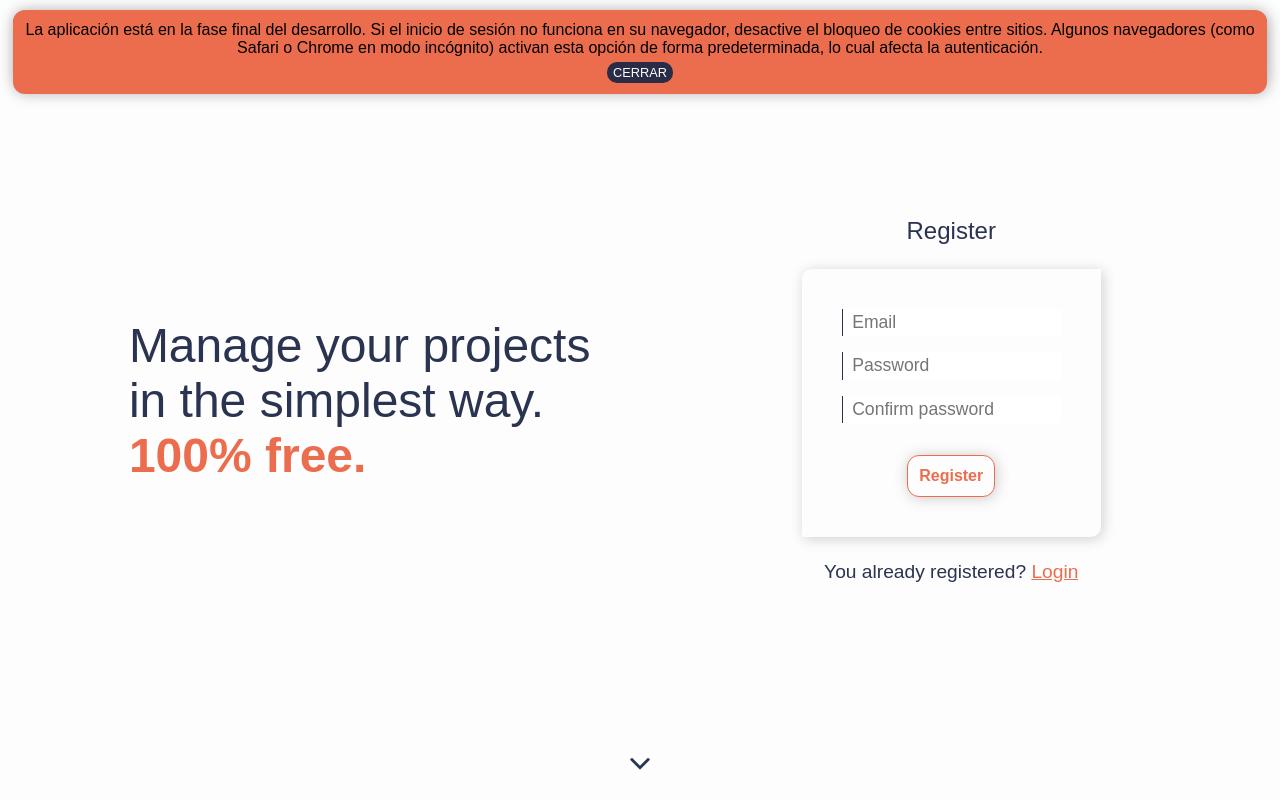
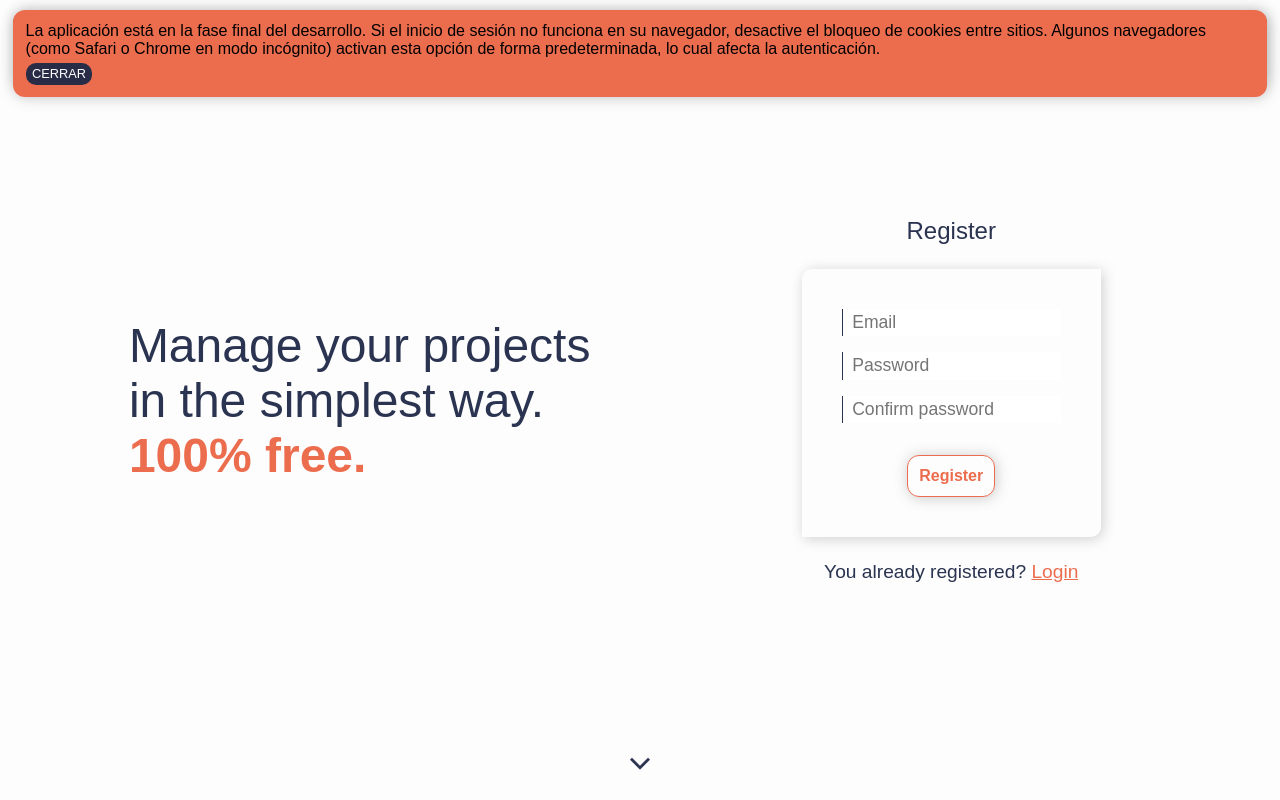
Before and after one commit to Silber16/PPManagerFront, a React (Vite) app: page / in a window 1280 px wide. Shown: the top 800 px of the page. Built offline with nearby package versions, Linux system fonts and the light colour scheme; no server answers; a web font is replaced by a local one.

Commit message:
css detail AccessMessage

```diff
--- a/src/components/WeekTimeUse.jsx
+++ b/src/components/WeekTimeUse.jsx
@@ -26,7 +26,7 @@ export default function WeekTimeUse() {
           <li className='weekUssage-container__sub-container--day' key={index}>
               <label>{new Date(day.day).toLocaleDateString()}</label>
               <strong>
-                {ToMinutesHours(day.totalDuration).hours}h
+                {ToMinutesHours(day.totalDuration).hours}h-
                 {ToMinutesHours(day.totalDuration).minutes}mins
               </strong>
           </li>
--- a/src/styles.scss
+++ b/src/styles.scss
@@ -26,9 +26,11 @@ body {
     left: 2.5%;
     width: 95%;
     margin: 0;
-    padding: .7rem;
+    padding: .8rem;
     transform: translateX(0);
     transition: all .5s ease-out;
+    font-size: 1rem;
+    text-align: left;
     &__closeBtn {
         background-color: var(--b-color);
         color: var(--w-color);
```
Also changed, not shown: 1 other file (tests, documents, lock files or other folders).
